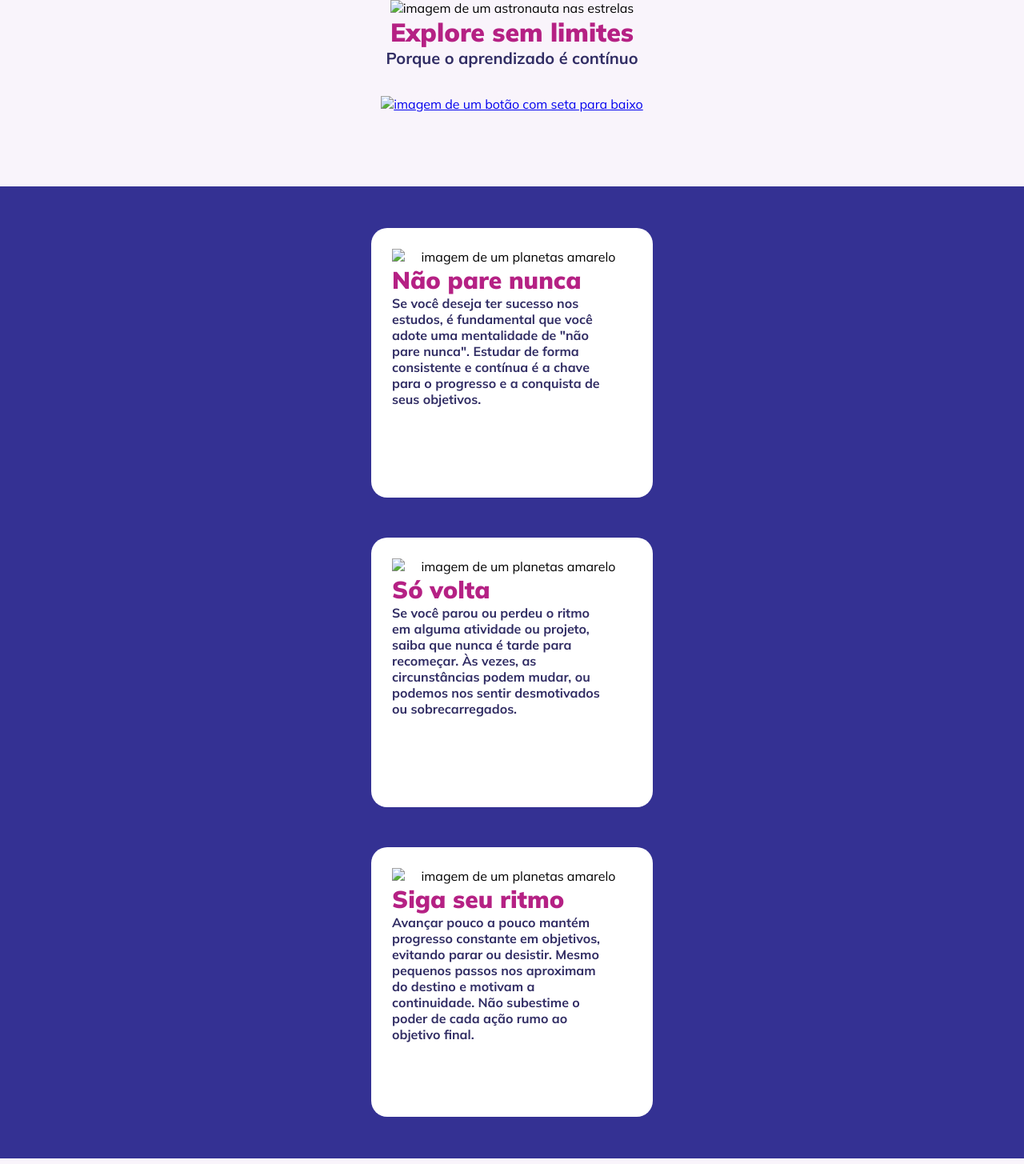
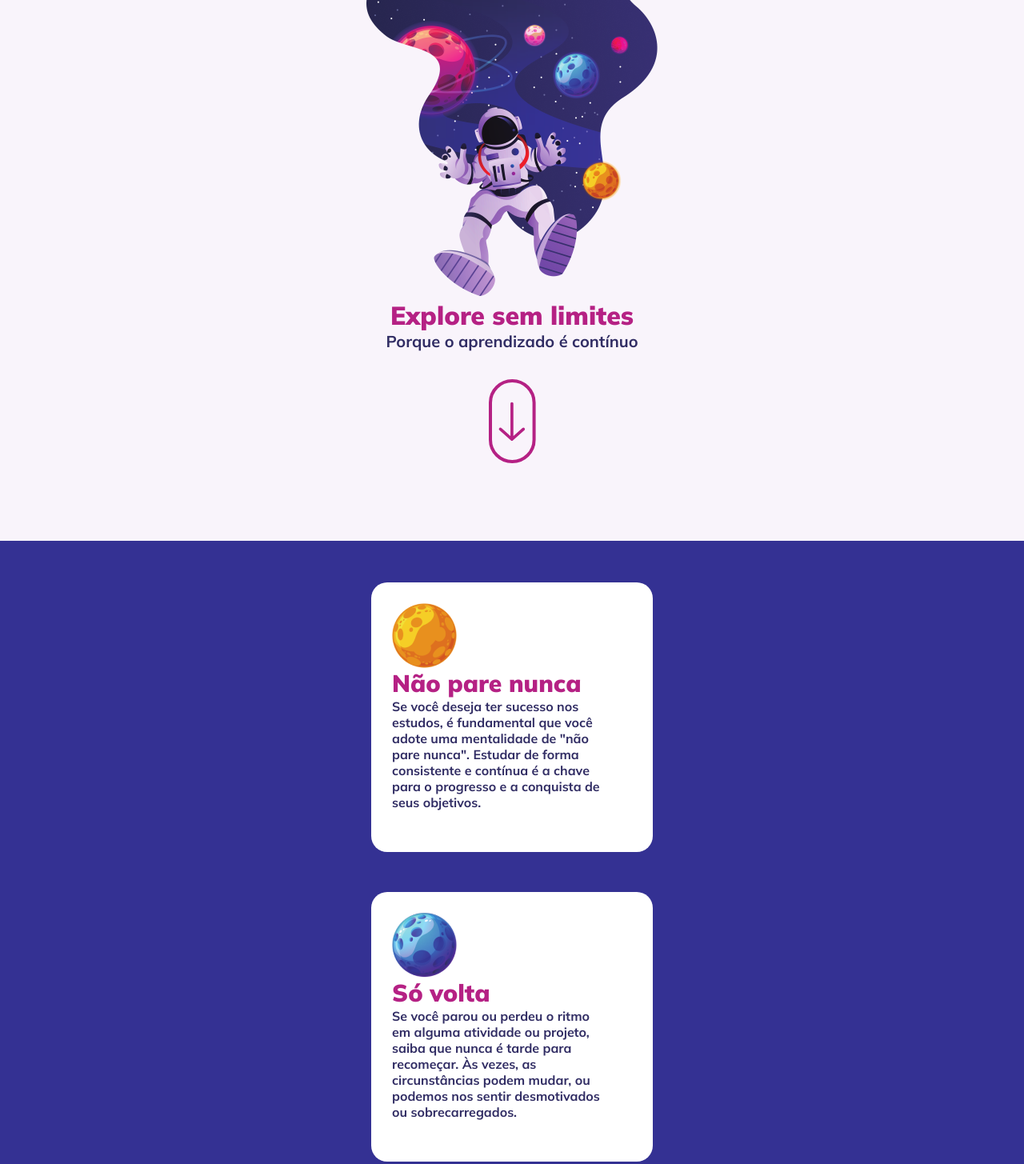
Before and after one commit to carloseduuuuu/Explorer-sem-Limites, a plain HTML site: page index.html in a window 1280 px wide. Shown: the top 1455 px of the page at 80% size. Drawn offline with Linux system fonts and the light colour scheme; the site is published under a folder, as on GitHub Pages, so addresses that start at the root find nothing.

Commit message:
corrigindo algumas coisas

```diff
--- a/index.html
+++ b/index.html
@@ -17,20 +17,20 @@
 <body>
   <header>
     <div class="astronaut">
-      <img src="/images/spaceicon.png" alt="imagem de um astronauta nas estrelas">
+      <img src="./images/spaceicon.png" alt="imagem de um astronauta nas estrelas">
     </div>
     <div class="hero-cta">
       <h1>Explore sem limites</h1>
       <p>Porque o aprendizado é contínuo</p>
       <a href="#card">
-        <img class="arrow-button" src="/images/arrow-button.svg" alt="imagem de um botão com seta para baixo">
+        <img class="arrow-button" src="./images/arrow-button.svg" alt="imagem de um botão com seta para baixo">
       </a>
     </div>
 
   </header>
   <section id="card">
     <div class="posts">
-      <img src="/images/yellow.png" alt="imagem de um planetas amarelo">
+      <img src="./images/yellow.png" alt="imagem de um planetas amarelo">
       <div class="text">
         <h2>Não pare nunca</h2>
         <p>
@@ -40,7 +40,7 @@
     </div>
 
     <div class="posts">
-      <img src="/images/blue.png" alt="imagem de um planetas amarelo">
+      <img src="./images/blue.png" alt="imagem de um planetas amarelo">
       <div class="text">
         <h2>Só volta</h2>
         <p>
@@ -50,7 +50,7 @@
     </div>
 
     <div class="posts">
-      <img src="/images/purple.png" alt="imagem de um planetas amarelo">
+      <img src="./images/purple.png" alt="imagem de um planetas amarelo">
       <div class="text">
         <h2>Siga seu ritmo</h2>
         <p>
```
